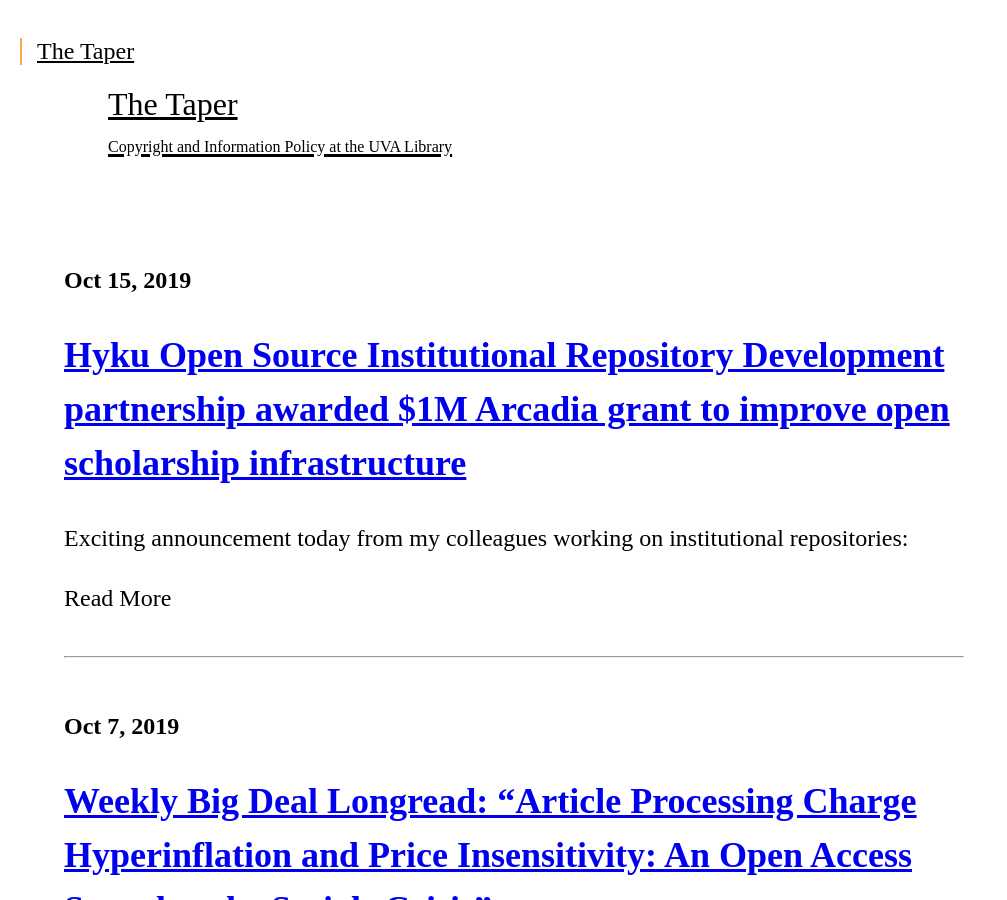
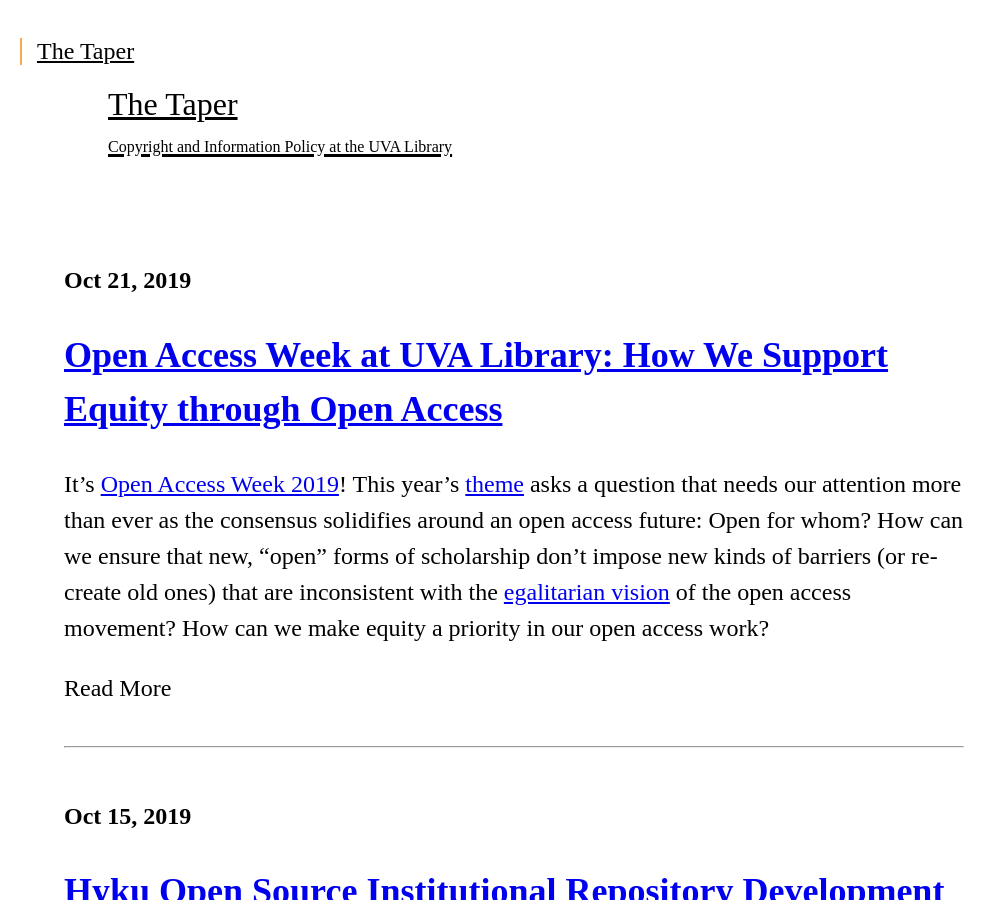
Before and after one commit to uvalib/thetaper, a Jekyll site: the page built from index.html, in a window 1280 px wide and 900 px high. Shown: the whole window, without its empty margins (0-1007 px from the left). Built offline with Jekyll 4.4.1, drawn with Linux system fonts in a browser that asks for light colours; some web fonts are replaced; comment, search, counter and statistics services are not loaded.

Commit message:
Create 2019-10-21-open-access-week-at-uva-library-how-we-support-equity-through-open-access.md

```diff
--- a/_posts/2019-10-21-open-access-week-at-uva-library-how-we-support-equity-through-open-access.md
+++ b/_posts/2019-10-21-open-access-week-at-uva-library-how-we-support-equity-through-open-access.md
@@ -1,9 +1,11 @@
 ---
 layout: post
-published: false
+published: true
 comments: true
 date: '2019-10-21 09:53 -0400'
 title: 'Open Access Week at UVA Library: How We Support Equity through Open Access'
+categories:
+  - open access
 ---
 It’s [Open Access Week 2019](http://openaccessweek.org)! This year’s [theme](http://openaccessweek.org/profiles/blogs/theme-of-2019-international-open-access-week-to-be-open-for-whom-) asks a question that needs our attention more than ever as the consensus solidifies around an open access future: Open for whom? How can we ensure that new, “open” forms of scholarship don’t impose new kinds of barriers (or re-create old ones) that are inconsistent with the [egalitarian vision](https://www.budapestopenaccessinitiative.org/read) of the open access movement? How can we make equity a priority in our open access work?
 
```
